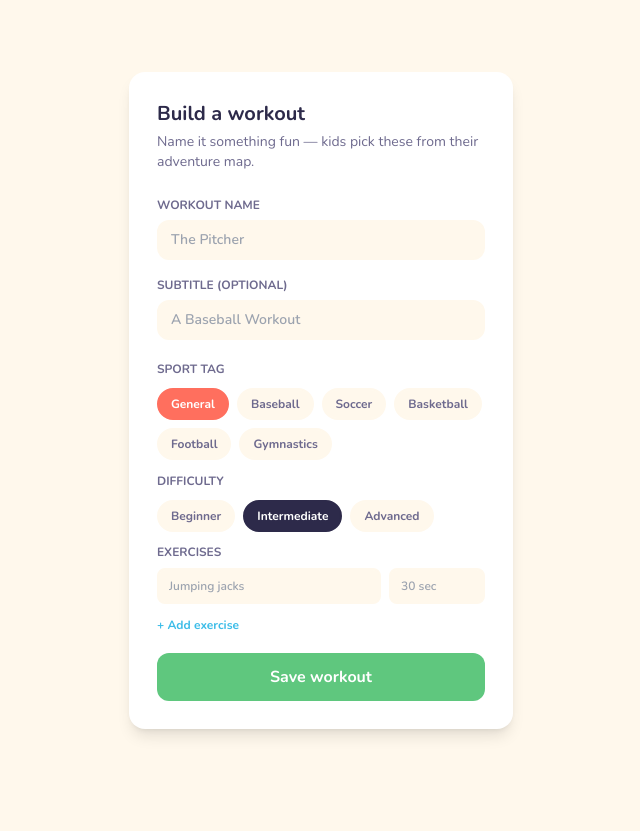
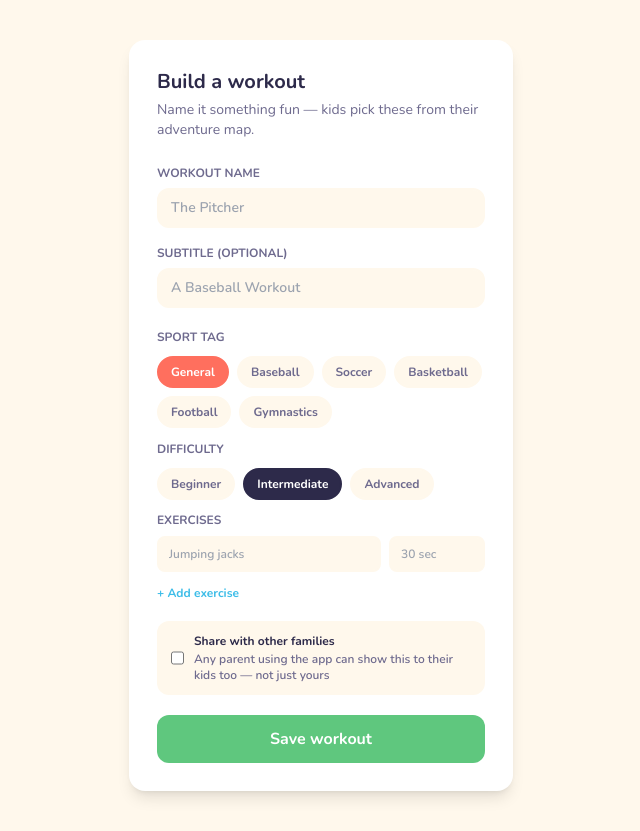
Before and after one commit to molitorbridget1/habit-quest, a Next.js app: page /parent/workouts/new in a window 1280 px wide. Shown: the whole page, without its empty margins (319-959 px from the left). Before the commit the page ends 800 px from the top, so only its background shows below. Built offline with nearby package versions, Linux system fonts and the light colour scheme; no server answers.

Commit message:
Add shared workout library across families

```diff
--- a/app/kid/[id]/workouts/page.tsx
+++ b/app/kid/[id]/workouts/page.tsx
@@ -11,6 +11,8 @@ type Workout = {
   sport_tag: string | null;
   difficulty: string;
   exercises: { name: string; detail: string }[];
+  is_shared?: boolean;
+  parent_id?: string;
 };
 type Completion = {
   id: string;
@@ -84,8 +86,8 @@ export default function KidWorkoutsPage() {
     if (childData) {
       const { data: workoutData } = await supabase
         .from("workouts")
-        .select("id, title, subtitle, sport_tag, difficulty, exercises")
-        .eq("parent_id", childData.parent_id)
+        .select("id, title, subtitle, sport_tag, difficulty, exercises, is_shared, parent_id")
+        .or(`parent_id.eq.${childData.parent_id},is_shared.eq.true`)
         .order("created_at", { ascending: false });
       setWorkouts(workoutData || []);
     }
@@ -231,6 +233,9 @@ export default function KidWorkoutsPage() {
                     <span className="text-[9px] font-bold bg-sun/30 text-plum px-2 py-0.5 rounded-full">{w.sport_tag}</span>
                   )}
                   <span className="text-[9px] font-bold uppercase text-plumsoft">{w.difficulty}</span>
+                  {w.is_shared && w.parent_id !== child.parent_id && (
+                    <span className="text-[8px] font-bold text-sky">from another family</span>
+                  )}
                 </div>
               </button>
             );
--- a/app/parent/workouts/new/page.tsx
+++ b/app/parent/workouts/new/page.tsx
@@ -18,6 +18,7 @@ export default function NewWorkoutPage() {
   const [subtitle, setSubtitle] = useState("");
   const [sportTag, setSportTag] = useState("General");
   const [difficulty, setDifficulty] = useState("intermediate");
+  const [isShared, setIsShared] = useState(false);
   const [exercises, setExercises] = useState<Exercise[]>([{ name: "", detail: "" }]);
   const [error, setError] = useState("");
   const [loading, setLoading] = useState(false);
@@ -54,6 +55,7 @@ export default function NewWorkoutPage() {
         subtitle: subtitle.trim() || null,
         sport_tag: sportTag === "General" ? null : sportTag,
         difficulty,
+        is_shared: isShared,
         exercises: cleanExercises,
       });
       if (insertError) throw insertError;
@@ -146,6 +148,21 @@ export default function NewWorkoutPage() {
           + Add exercise
         </button>
 
+        <label className="flex items-center gap-2.5 bg-cream rounded-xl px-3.5 py-3 mb-5 cursor-pointer">
+          <input
+            type="checkbox"
+            checked={isShared}
+            onChange={(e) => setIsShared(e.target.checked)}
+            className="w-4 h-4"
+          />
+          <span className="text-xs font-bold text-plum">
+            Share with other families
+            <span className="block font-semibold text-plumsoft mt-0.5">
+              Any parent using the app can show this to their kids too — not just yours
+            </span>
+          </span>
+        </label>
+
         {error && <p className="text-coral text-sm font-semibold mb-4">{error}</p>}
 
         <button
--- a/app/parent/workouts/page.tsx
+++ b/app/parent/workouts/page.tsx
@@ -10,6 +10,7 @@ type Workout = {
   subtitle: string | null;
   sport_tag: string | null;
   difficulty: string;
+  is_shared: boolean;
   exercises: { name: string; detail: string }[];
 };
 
@@ -30,7 +31,7 @@ export default function WorkoutsPage() {
     }
     const { data } = await supabase
       .from("workouts")
-      .select("id, title, subtitle, sport_tag, difficulty, exercises")
+      .select("id, title, subtitle, sport_tag, difficulty, is_shared, exercises")
       .eq("parent_id", userData.user.id)
       .order("created_at", { ascending: false });
     setWorkouts(data || []);
@@ -75,6 +76,9 @@ export default function WorkoutsPage() {
             )}
           </div>
           <span className="inline-block text-[9px] font-bold uppercase text-plumsoft mt-1">{w.difficulty}</span>
+          {w.is_shared && (
+            <span className="inline-block text-[9px] font-bold text-sky ml-2">🌐 Shared with all families</span>
+          )}
           <div className="mt-2 text-xs text-plumsoft">
             {w.exercises.map((e, i) => (
               <span key={i}>
```
